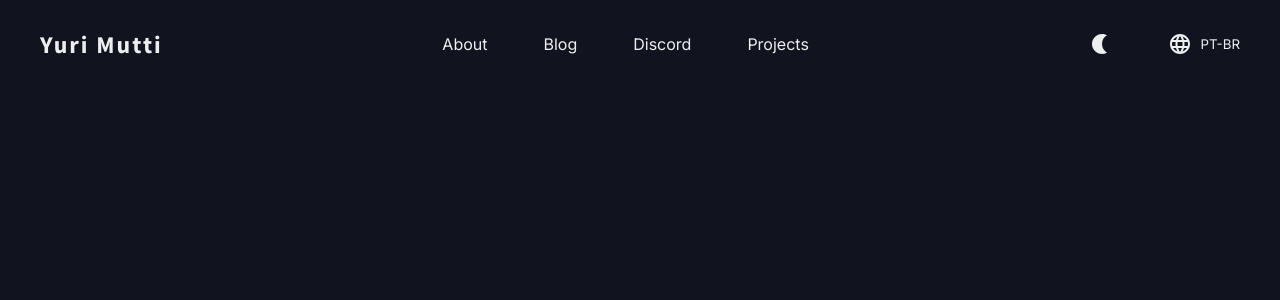
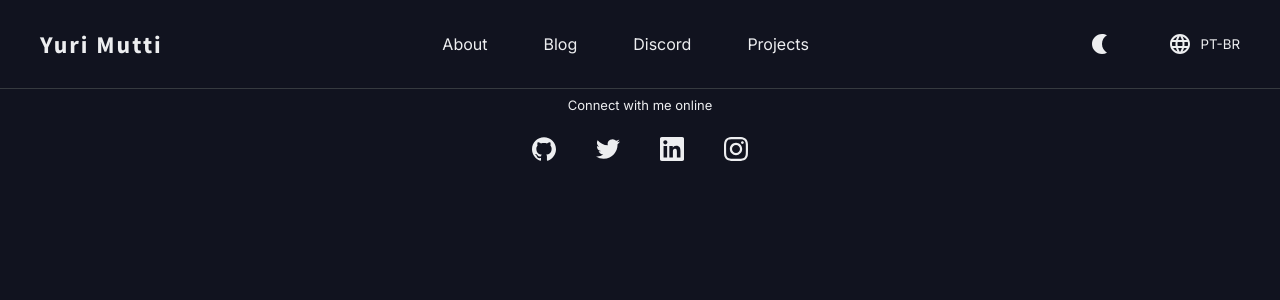
Before and after one commit to yurimutti/yurimutti.com, a Next.js app: page / in a window 1280 px wide. Shown: the top 300 px of the page. Built offline with nearby package versions, Linux system fonts and the light colour scheme.

Commit message:
feat: create footer and social icons list

```diff
--- /dev/null
+++ b/src/components/layouts/footer/index.tsx
@@ -0,0 +1,13 @@
+import { SocialIconsList } from '@/components/social-icons-list';
+
+import * as S from './styles';
+export function Footer() {
+  return (
+    <S.Footer>
+      <S.Container>
+        <span>Connect with me online</span>
+        <SocialIconsList />
+      </S.Container>
+    </S.Footer>
+  );
+}
--- /dev/null
+++ b/src/components/layouts/footer/styles.ts
@@ -0,0 +1,20 @@
+import { styled } from '@/styles';
+
+export const Footer = styled('footer', {
+  color: '$slate12',
+  borderTop: '1px solid $slate6',
+
+  span: {
+    fontSize: 'small',
+  },
+});
+
+export const Container = styled('div', {
+  maxWidth: '95%',
+  margin: '0 auto',
+  paddingTop: '$2',
+  display: 'flex',
+  flexDirection: 'column',
+  alignItems: 'center',
+  gap: '$3',
+});
--- a/src/components/layouts/navbar/styles.ts
+++ b/src/components/layouts/navbar/styles.ts
@@ -19,7 +19,9 @@ export const Container = styled('div', {
   margin: '0 auto',
 });
 
-export const ButtonLogo = styled('a', { cursor: 'pointer' });
+export const ButtonLogo = styled('a', {
+  cursor: 'pointer',
+});
 
 export const Nav = styled('nav', {
   '@sm': {
--- a/src/components/logo/styles.ts
+++ b/src/components/logo/styles.ts
@@ -1,6 +1,7 @@
 import { styled } from '@/styles';
 
 export const Logo = styled('span', {
+  color: '$slate12',
   fontSize: 'x-large',
   fontFamily: '$heading',
   fontWeight: 'bold',
--- /dev/null
+++ b/src/components/social-icons-list/index.tsx
@@ -0,0 +1,33 @@
+import { SiGithub, SiTwitter, SiLinkedin, SiInstagram } from 'react-icons/si';
+
+import * as S from './styles';
+
+export function SocialIconsList() {
+  return (
+    <S.SocialIconsList>
+      <S.SocialIconsItem>
+        <S.SocialIconsLink href="#">
+          <SiGithub />
+        </S.SocialIconsLink>
+      </S.SocialIconsItem>
+
+      <S.SocialIconsItem>
+        <S.SocialIconsLink href="#">
+          <SiTwitter />
+        </S.SocialIconsLink>
+      </S.SocialIconsItem>
+
+      <S.SocialIconsItem>
+        <S.SocialIconsLink href="#">
+          <SiLinkedin />
+        </S.SocialIconsLink>
+      </S.SocialIconsItem>
+
+      <S.SocialIconsItem>
+        <S.SocialIconsLink href="#">
+          <SiInstagram />
+        </S.SocialIconsLink>
+      </S.SocialIconsItem>
+    </S.SocialIconsList>
+  );
+}
--- /dev/null
+++ b/src/components/social-icons-list/styles.ts
@@ -0,0 +1,36 @@
+import { styled } from '@/styles';
+
+export const SocialIconsList = styled('ul', {
+  display: 'flex',
+  alignItems: 'center',
+  gap: '$4',
+});
+
+export const SocialIconsItem = styled('li', {});
+
+export const SocialIconsLink = styled('a', {
+  display: 'flex',
+  justifyContent: 'center',
+  alignItems: 'center',
+  padding: '$2',
+  height: '40px',
+  transition: 'all $durations ease',
+  borderRadius: '$default',
+
+  svg: {
+    color: '$slate12',
+    width: '$4',
+    height: '$4',
+  },
+
+  '&:hover': {
+    backgroundColor: '$slate6',
+  },
+
+  '@sm': {
+    svg: {
+      width: '$3',
+      height: '$3',
+    },
+  },
+});
--- a/src/pages/index.tsx
+++ b/src/pages/index.tsx
@@ -1,9 +1,15 @@
 import type { NextPage } from 'next';
 
+import { Footer } from '@/components/layouts/footer';
 import { Navbar } from '@/components/layouts/navbar';
 
 const Home: NextPage = () => {
-  return <Navbar />;
+  return (
+    <>
+      <Navbar />
+      <Footer />
+    </>
+  );
 };
 
 export default Home;
```
